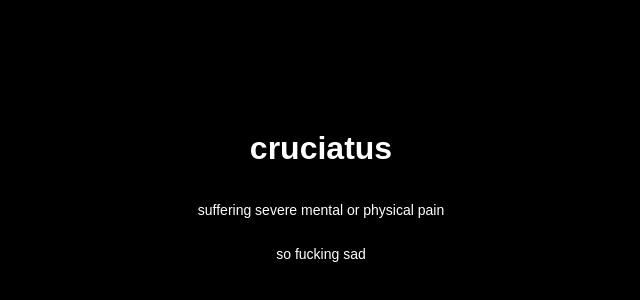
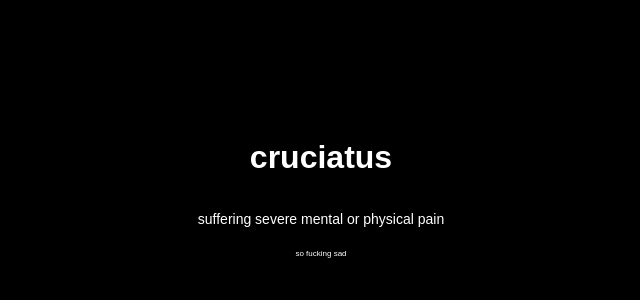
Before and after one commit to pawj0b/sad, a plain HTML site: page index.html in a window 1280 px wide. Shown: the part 208-508 px from the top of the page, without its empty margins (319-959 px from the left). Drawn offline with Linux system fonts and the light colour scheme.

Commit message:
Update index.html

```diff
--- a/index.html
+++ b/index.html
@@ -8,7 +8,7 @@
 <body>
     <h1>cruciatus</h1>
     <p style="font-size: 14px;">suffering severe mental or physical pain</p>
-      <p style="font-size: 14px;">so fucking sad</p>
+      <p style="font-size: 8px;">so fucking sad</p>
     <style>
         body {
             background-color: black;
```
